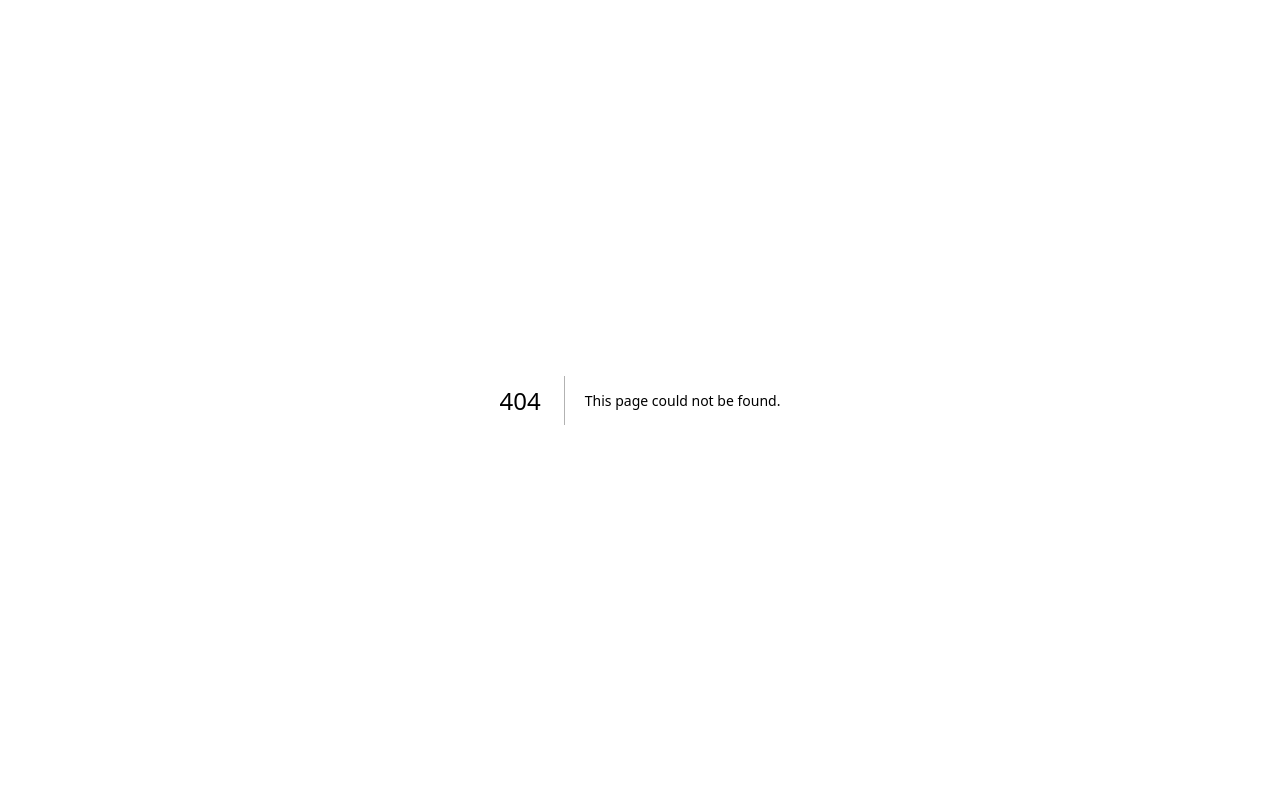
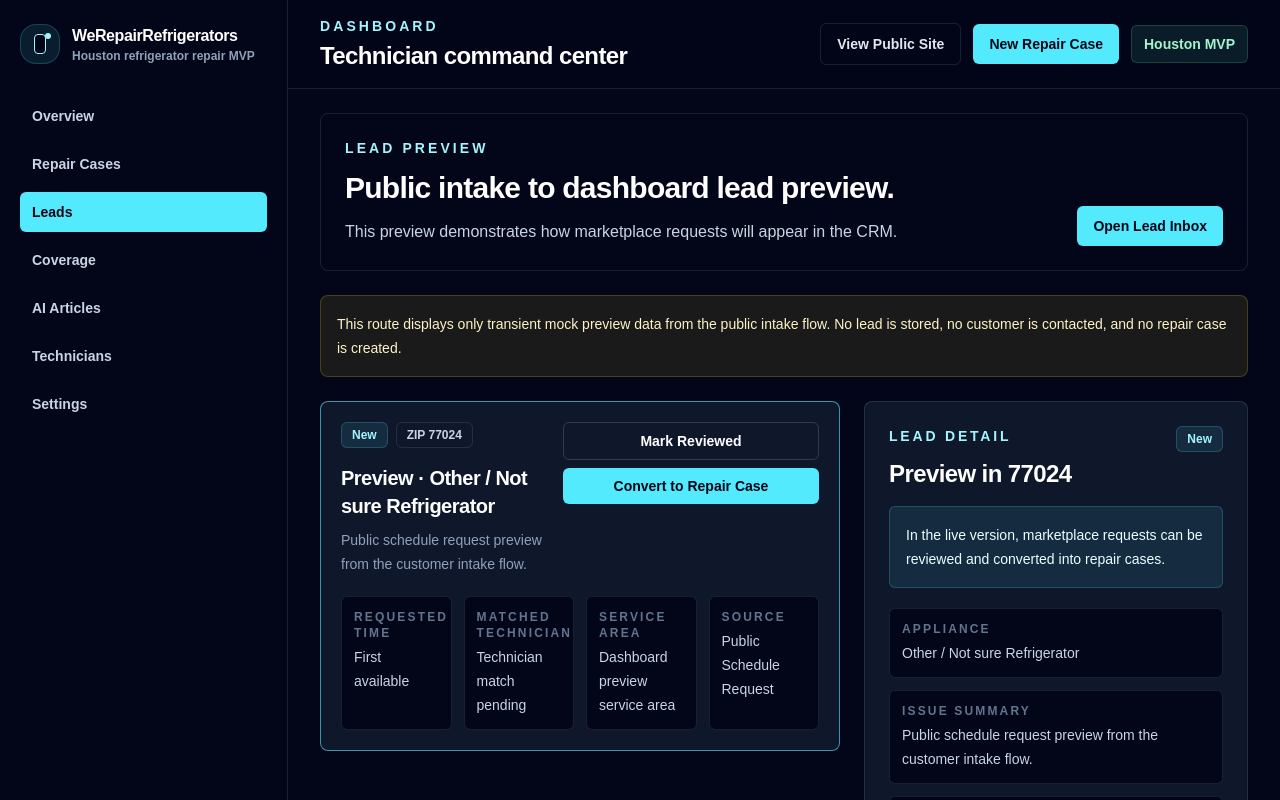
Before and after one commit to SerhiiTa/WeRepairRefrigerators, a Next.js app in the folder frontend/: page /dashboard/leads/preview in a window 1280 px wide. Before the commit this address had no page. Shown: the top 800 px of the page. Built offline with nearby package versions, Linux system fonts and the light colour scheme.

Commit message:
Connect public intake flow to dashboard lead preview

```diff
--- /dev/null
+++ b/frontend/src/app/dashboard/leads/preview/page.tsx
@@ -0,0 +1,47 @@
+import Link from "next/link";
+
+import { DashboardLeadPreview } from "@/components/dashboard/DashboardLeadPreview";
+import { mapSearchParamsToMarketplaceLead } from "@/lib/intake-to-lead";
+
+type DashboardLeadPreviewPageProps = {
+  searchParams: Promise<Record<string, string | string[] | undefined>>;
+};
+
+export default async function DashboardLeadPreviewPage({
+  searchParams,
+}: DashboardLeadPreviewPageProps) {
+  const lead = mapSearchParamsToMarketplaceLead(await searchParams);
+
+  return (
+    <div className="mx-auto max-w-7xl space-y-6">
+      <section className="rounded-lg border border-white/10 bg-[radial-gradient(circle_at_top_left,rgba(34,211,238,0.16),transparent_34%),#0f172a] p-6">
+        <p className="text-sm font-bold uppercase tracking-[0.22em] text-cyan-200">
+          Lead preview
+        </p>
+        <div className="mt-3 grid gap-4 lg:grid-cols-[1fr_auto] lg:items-end">
+          <div>
+            <h1 className="text-3xl font-bold tracking-tight text-white">
+              Public intake to dashboard lead preview.
+            </h1>
+            <p className="mt-3 max-w-3xl leading-7 text-slate-300">
+              This preview demonstrates how marketplace requests will appear in the CRM.
+            </p>
+          </div>
+          <Link
+            className="inline-flex justify-center rounded-md bg-cyan-300 px-4 py-2.5 text-sm font-bold text-slate-950 transition hover:bg-cyan-200"
+            href="/dashboard/leads"
+          >
+            Open Lead Inbox
+          </Link>
+        </div>
+      </section>
+
+      <section className="rounded-lg border border-amber-300/20 bg-amber-300/10 p-4 text-sm leading-6 text-amber-100">
+        This route displays only transient mock preview data from the public intake flow. No lead is
+        stored, no customer is contacted, and no repair case is created.
+      </section>
+
+      <DashboardLeadPreview lead={lead} />
+    </div>
+  );
+}
--- /dev/null
+++ b/frontend/src/components/dashboard/DashboardLeadPreview.tsx
@@ -0,0 +1,26 @@
+"use client";
+
+import { LeadCard } from "@/components/dashboard/LeadCard";
+import { LeadDetailPanel } from "@/components/dashboard/LeadDetailPanel";
+import type { MarketplaceLead } from "@/types/lead";
+
+type DashboardLeadPreviewProps = {
+  lead: MarketplaceLead;
+};
+
+export function DashboardLeadPreview({ lead }: DashboardLeadPreviewProps) {
+  const noop = () => undefined;
+
+  return (
+    <section className="grid gap-6 xl:grid-cols-[1fr_24rem] xl:items-start">
+      <LeadCard
+        isSelected
+        lead={lead}
+        onSelect={noop}
+        onStartConversion={noop}
+        onUpdateStatus={noop}
+      />
+      <LeadDetailPanel lead={lead} onStartConversion={noop} onUpdateStatus={noop} />
+    </section>
+  );
+}
--- a/frontend/src/components/public/ServiceRequestSuccess.tsx
+++ b/frontend/src/components/public/ServiceRequestSuccess.tsx
@@ -3,6 +3,10 @@
 import Link from "next/link";
 
 import { getTechnicianAvailabilityContext } from "@/data/mock-technician-availability";
+import {
+  buildDashboardLeadPreviewHref,
+  mapIntakeToMarketplaceLead,
+} from "@/lib/intake-to-lead";
 import type { TechnicianProfilePreview } from "@/types/public-seo";
 
 import type { ServiceRequestFormValues } from "./ServiceRequestForm";
@@ -22,14 +26,15 @@ export function ServiceRequestSuccess({
     technician && request.zipCode
       ? getTechnicianAvailabilityContext(technician, request.zipCode)
       : null;
+  const previewLead = mapIntakeToMarketplaceLead(request, { technician });
 
   return (
     <section className="rounded-[2rem] border border-emerald-200 bg-emerald-50 p-6 shadow-xl shadow-emerald-100/70">
       <p className="text-sm font-black uppercase tracking-[0.22em] text-emerald-700">
-        Request prepared
+        Lead Prepared
       </p>
       <h2 className="mt-3 text-3xl font-black tracking-tight text-slate-950">
-        Your service request preview is ready.
+        Your service request is ready for dashboard review.
       </h2>
       <p className="mt-3 leading-7 text-slate-700">
         Nothing was booked, sent, or stored. In the live version, this would become a marketplace
@@ -80,6 +85,39 @@ export function ServiceRequestSuccess({
         </div>
       </div>
 
+      <div className="mt-6 rounded-3xl border border-emerald-200 bg-white p-5">
+        <div className="flex flex-col gap-2 sm:flex-row sm:items-start sm:justify-between">
+          <div>
+            <p className="text-sm font-black uppercase tracking-[0.18em] text-emerald-700">
+              Dashboard Lead Preview
+            </p>
+            <h3 className="mt-2 text-2xl font-black tracking-tight text-slate-950">
+              How this appears in the CRM
+            </h3>
+          </div>
+          <span className="rounded-full border border-blue-100 bg-blue-50 px-3 py-1 text-xs font-black text-blue-700">
+            {previewLead.status}
+          </span>
+        </div>
+        <dl className="mt-5 grid gap-3 sm:grid-cols-2">
+          {[
+            ["Customer first name", previewLead.customerFirstName],
+            ["ZIP", previewLead.zipCode],
+            ["Appliance", `${previewLead.applianceBrand} ${previewLead.applianceType}`],
+            ["Issue summary", previewLead.issueSummary],
+            ["Matched technician", previewLead.matchedTechnician],
+            ["Source", previewLead.source],
+          ].map(([label, value]) => (
+            <div key={label} className="rounded-2xl border border-slate-200 bg-slate-50 p-4">
+              <dt className="text-xs font-black uppercase tracking-[0.16em] text-slate-500">
+                {label}
+              </dt>
+              <dd className="mt-1 text-sm font-bold leading-6 text-slate-800">{value}</dd>
+            </div>
+          ))}
+        </dl>
+      </div>
+
       <div className="mt-6 grid gap-3 sm:grid-cols-2">
         <button
           className="rounded-full bg-emerald-700 px-5 py-3 text-sm font-black text-white transition hover:bg-emerald-800"
@@ -89,10 +127,10 @@ export function ServiceRequestSuccess({
           Prepare Another Request
         </button>
         <Link
-          className="rounded-full border border-emerald-200 bg-white px-5 py-3 text-center text-sm font-black text-emerald-800"
-          href="/find-technician"
+          className="rounded-full border border-emerald-200 bg-white px-5 py-3 text-center text-sm font-black text-emerald-800 transition hover:border-emerald-300 hover:bg-emerald-50"
+          href={buildDashboardLeadPreviewHref(previewLead)}
         >
-          Browse Technicians
+          Preview In Dashboard
         </Link>
       </div>
     </section>
--- /dev/null
+++ b/frontend/src/lib/intake-to-lead.ts
@@ -0,0 +1,78 @@
+import type { ServiceRequestFormValues } from "@/components/public/ServiceRequestForm";
+import type { MarketplaceLead } from "@/types/lead";
+import type { TechnicianProfilePreview } from "@/types/public-seo";
+
+type IntakeLeadOptions = {
+  technician: TechnicianProfilePreview | null;
+  id?: string;
+  submittedAt?: string;
+};
+
+export function mapIntakeToMarketplaceLead(
+  intake: ServiceRequestFormValues,
+  { technician, id = "preview-public-intake", submittedAt = "Preview just now" }: IntakeLeadOptions,
+): MarketplaceLead {
+  return {
+    id,
+    customerFirstName: intake.customerFirstName.trim() || "Preview",
+    zipCode: intake.zipCode.trim() || "ZIP pending",
+    serviceArea: technician?.serviceArea ?? "Houston MVP service area",
+    applianceType: intake.applianceType,
+    applianceBrand: intake.brand,
+    issueSummary:
+      intake.issueDescription.trim() ||
+      "Customer submitted a public schedule request and the issue summary is pending.",
+    requestedTimeWindow: intake.preferredServiceWindow,
+    matchedTechnician: technician?.name ?? "Technician match pending",
+    status: "New",
+    source: "Public Schedule Request",
+    submittedAt,
+    privacyNote:
+      "Preview lead uses first name, ZIP, appliance details, and issue summary only. No phone, exact address, or private notes are included.",
+  };
+}
+
+export function buildDashboardLeadPreviewHref(lead: MarketplaceLead) {
+  const searchParams = new URLSearchParams({
+    name: lead.customerFirstName,
+    zip: lead.zipCode,
+    appliance: lead.applianceType,
+    brand: lead.applianceBrand,
+    issue: lead.issueSummary,
+    technician: lead.matchedTechnician,
+    window: lead.requestedTimeWindow,
+  });
+
+  return `/dashboard/leads/preview?${searchParams.toString()}`;
+}
+
+export function mapSearchParamsToMarketplaceLead(
+  searchParams: Record<string, string | string[] | undefined>,
+): MarketplaceLead {
+  const getParam = (key: string, fallback: string) => {
+    const value = searchParams[key];
+    const normalizedValue = Array.isArray(value) ? value[0] : value;
+
+    return normalizedValue?.trim() || fallback;
+  };
+
+  return {
+    id: "transient-dashboard-preview",
+    customerFirstName: getParam("name", "Preview"),
+    zipCode: getParam("zip", "77024"),
+    serviceArea: "Dashboard preview service area",
+    applianceType: getParam("appliance", "Refrigerator"),
+    applianceBrand: getParam("brand", "Other / Not sure"),
+    issueSummary: getParam(
+      "issue",
+      "Public schedule request preview from the customer intake flow.",
+    ),
+    requestedTimeWindow: getParam("window", "First available"),
+    matchedTechnician: getParam("technician", "Technician match pending"),
+    status: "New",
+    source: "Public Schedule Request",
+    submittedAt: "Transient preview",
+    privacyNote:
+      "This preview demonstrates how marketplace requests will appear in the CRM. It is not saved and excludes phone numbers, exact addresses, and private notes.",
+  };
+}
```
